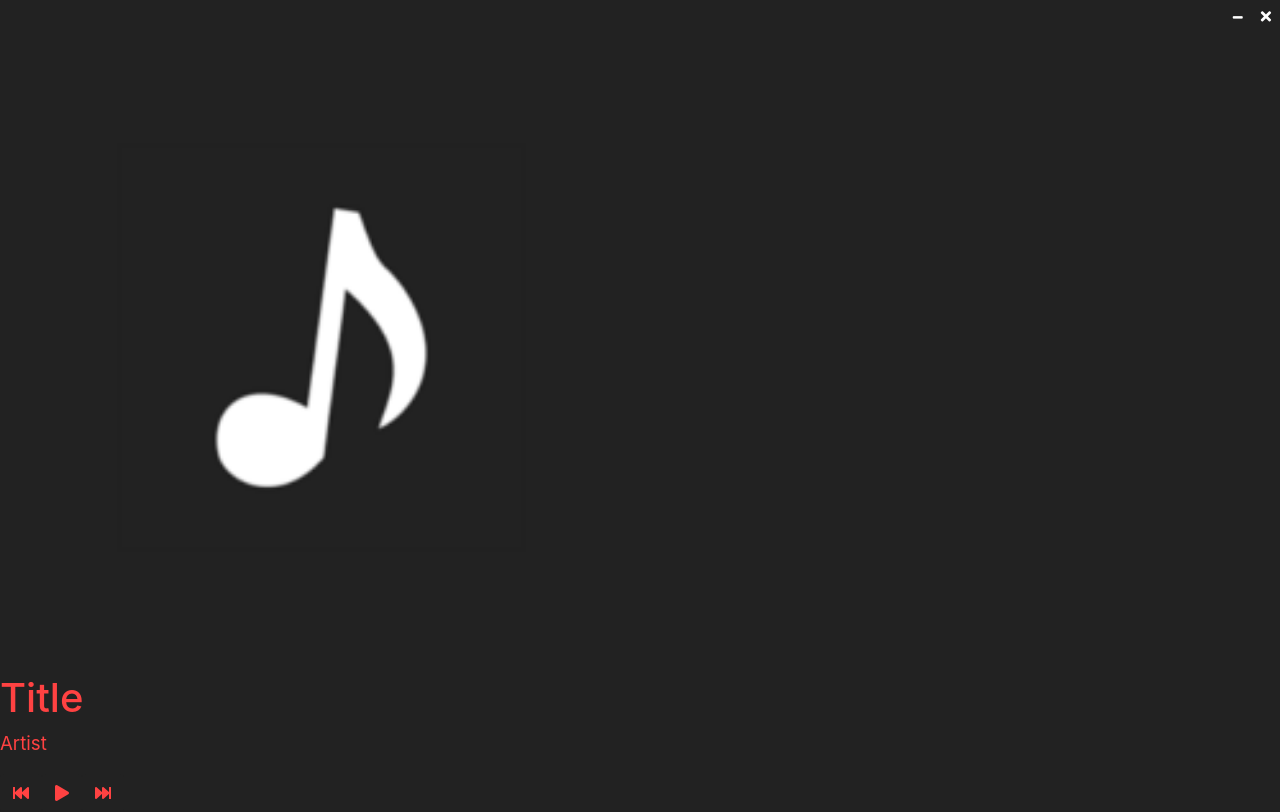
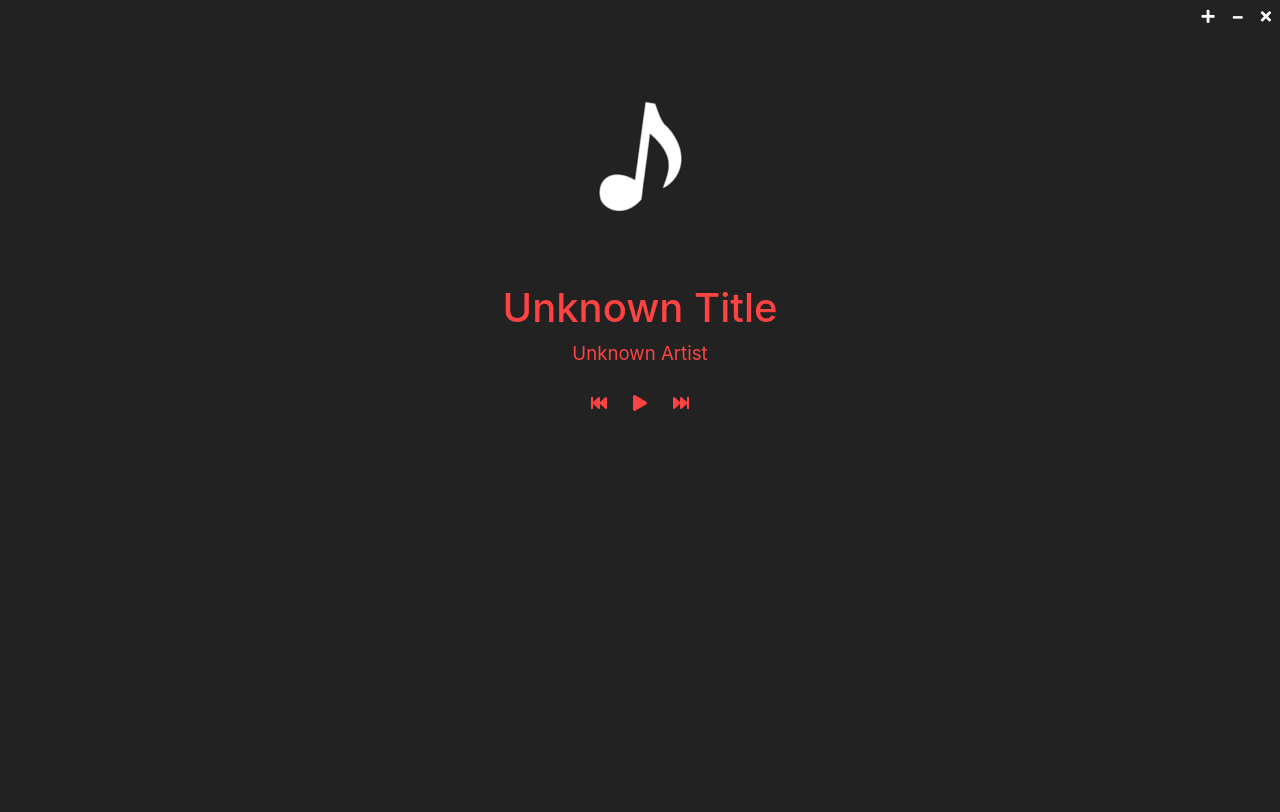
Before and after one commit to baguilar1998/Media-Player, an Angular app: page / in a window 1280 px wide. Built offline with nearby package versions, Linux system fonts and the light colour scheme; what ngx-electron would draw is missing.

Commit message:
User can choose a song from the file system and play the song as well

```diff
--- a/package.json
+++ b/package.json
@@ -26,7 +26,10 @@
     "@angular/router": "^6.0.3",
     "@types/electron": "^1.6.10",
     "core-js": "^2.5.4",
+    "dialog": "^0.3.1",
+    "file-system": "^2.2.2",
     "ngx-electron": "^1.0.4",
+    "remote": "^0.2.6",
     "rxjs": "^6.0.0",
     "zone.js": "^0.8.26"
   },
--- a/src/app/app.component.css
+++ b/src/app/app.component.css
@@ -7,10 +7,7 @@ header{
   -webkit-app-region: drag;
 }
 #content{
-  display: flex;
   height:100vh;
-  flex-direction: column;
-  align-items: center;
 }
 
 .option{
@@ -26,9 +23,9 @@ header{
 #minimize:hover{
   background-color: #b3b300;
 }
+#add:hover{
+  background-color:#339966;
+}
 .default{
   background-color:#222222;
 }
-#body{
-  float: grow 1pt;
-}
--- a/src/app/app.component.html
+++ b/src/app/app.component.html
@@ -1,4 +1,5 @@
 <div class="content">
+
     <header>
       <div id="close" class="option" (click)="closeWindow()">
           <i class="fas fa-times" style="font-size:15px;color:white"></i>
@@ -6,27 +7,37 @@
       <div (click)="minimizeWindow()" id="minimize" class="option">
           <i class="fas fa-window-minimize" style="font-size:10px;color:white"></i>
       </div>
+      <div  (click)="chooseSong()" id="add" class="option" style="flex-direction:row">
+          <i class="fas fa-plus" style="font-size:15px;color:white"></i>
+      </div>
     </header>
+
     <!-- Main Content-->
-    <div class="body">
+    <div class="row text-center" style="margin:auto">
+
       <!--Album Art-->
-      <img src='assets/unknown_song.jpg' style="width:50%">
+      <div class="col-lg-12">
+        <img src='assets/unknown_song.jpg'>
+      </div>
+
+
       <!-- Album Information-->
-      <div>
+      <div class="col-lg-12">
         <!--Title-->
-        <h1  style="color:#ff4242">Title</h1>
+        <h1  style="color:#ff4242">{{songName}}</h1>
         <!--Artist-->
-        <p style="color:#ff4242;font-size:14pt">Artist</p>
+        <p style="color:#ff4242;font-size:14pt">{{artistName}}</p>
         <!--Album-->
       </div>
+
       <!--Buttons -->
-      <div>
+      <div class="col-lg-12">
         <!--Previous-->
         <button type="button" id="button_fbw" class="btn default">
           <i style="color:#ff4242" class="fas fa-fast-backward"></i>
         </button>
         <!--Play/Pause-->
-        <button (click)="changeButton()" type="button" id="button_play" class="btn default">
+        <button (click)="playAndPause()" type="button" id="button_play" class="btn default">
           <i *ngIf="!this.state" style="color:#ff4242" class="fas fa-play"></i>
           <i *ngIf="this.state" style="color:#ff4242" class="fas fa-pause"></i>
         </button>
@@ -35,5 +46,7 @@
           <i  style="color:#ff4242"class="fas fa-fast-forward"></i>
         </button>
       </div>
+
     </div>
+
 </div>
--- a/src/app/app.component.ts
+++ b/src/app/app.component.ts
@@ -8,10 +8,22 @@ import { ElectronService } from '../../node_modules/ngx-electron';
 })
 export class AppComponent {
   state = false;
-  constructor(private _electronService: ElectronService) {}
+  songName = 'Unknown Title';
+  artistName = 'Unknown Artist';
+  audio;
+  constructor(private _electronService: ElectronService) {
+    this.audio = new Audio();
+    this.audio.src = `file://${__dirname}/assets/summer-rain.mp3`;
+    this.audio.load();
+  }
 
-  changeButton() {
+  playAndPause() {
     this.state = !this.state;
+    if (!this.state) {
+      this.audio.pause();
+    } else {
+      this.audio.play();
+    }
   }
   /**
    * Minimizes the window
@@ -26,4 +38,15 @@ export class AppComponent {
   closeWindow() {
     this._electronService.ipcRenderer.send('close_window');
   }
+
+  chooseSong() {
+    if (this.state) {
+      this.playAndPause();
+    }
+    const newSong = this._electronService.ipcRenderer.sendSync('open-file-system');
+    if (!newSong) { return; }
+    this.audio = new Audio();
+    this.audio.src = newSong;
+    this.audio.load();
+  }
 }
```
Also changed, not shown: main.js (+14 -4 lines), 2 other files (tests, documents, lock files or other folders).
